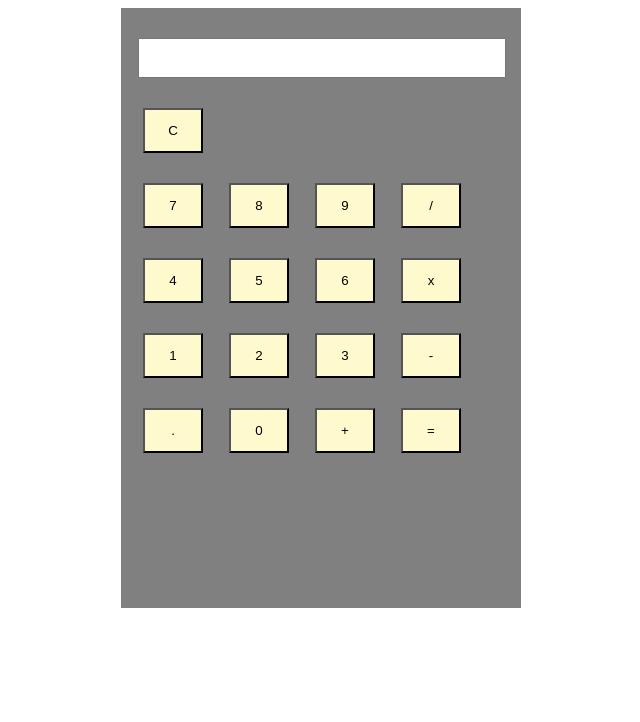
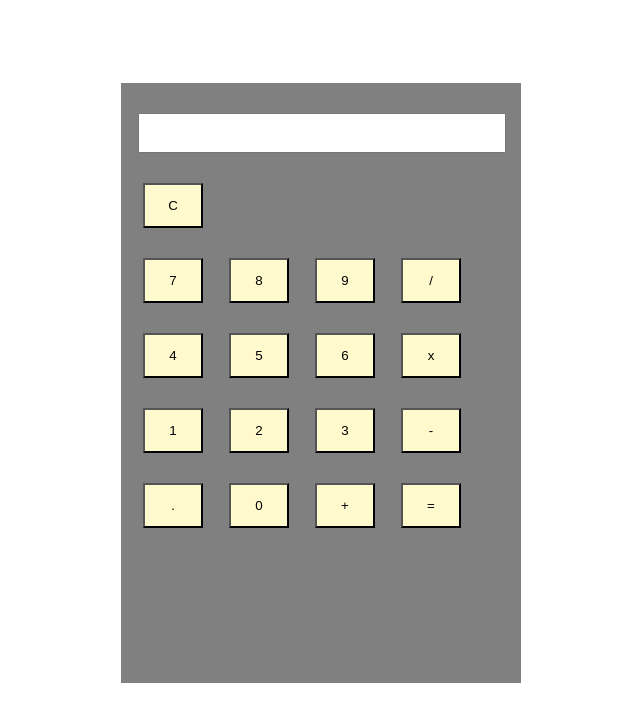
Before and after one commit to jumana2000/CalculatorJavaScript, a plain HTML site: page index.html in a window 1280 px wide. Shown: the whole page, without its empty margins (437-1077 px from the left). Drawn offline with Linux system fonts and the light colour scheme.

Commit message:
Calculator position changed

```diff
--- a/index.html
+++ b/index.html
@@ -9,7 +9,7 @@
     </head>
     <body>
 
-       <div class="main-body">
+       <div class="main-body" style="padding-top: 75px;">
 
         <div class="calc">
 
```
